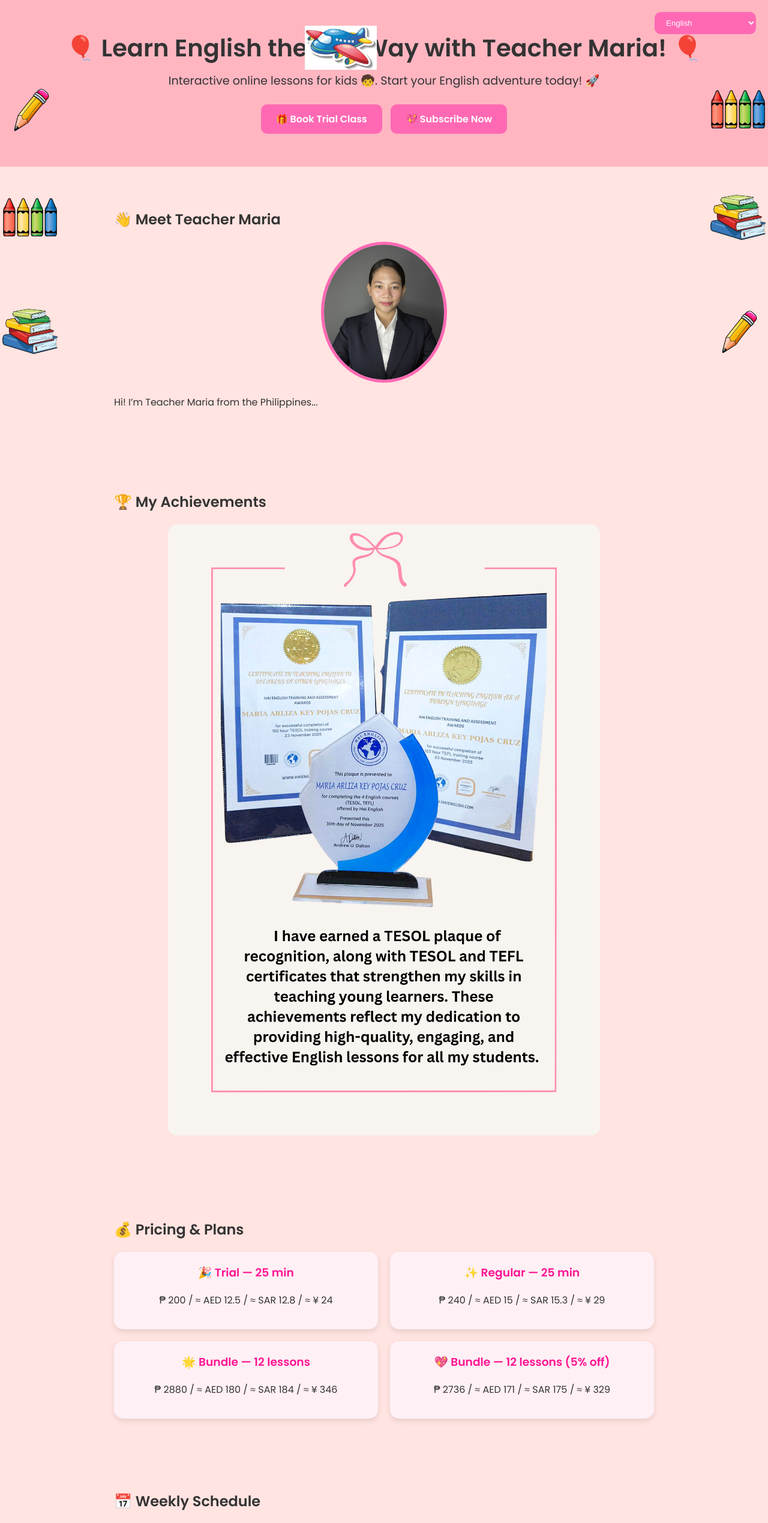
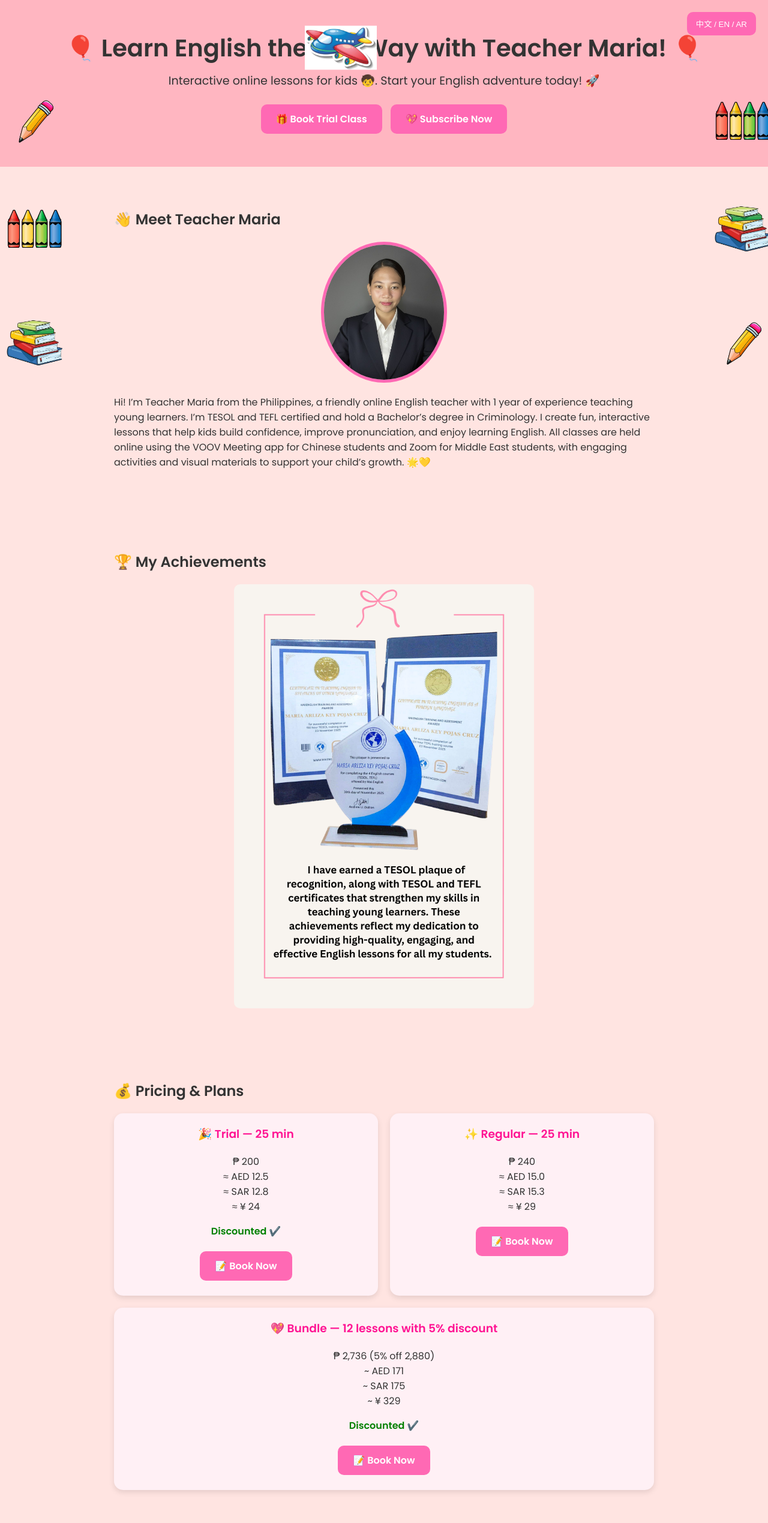
Before and after one commit to cruzmariaarlizakey08-gif/TeacherMaria, a plain HTML site: page index.html in a window 1280 px wide. Shown: the top 2539 px of the page at 60% size. Drawn offline with Linux system fonts and the light colour scheme.

Commit message:
Update index.html

```diff
--- a/index.html
+++ b/index.html
@@ -3,19 +3,19 @@
 <head>
 <meta charset="UTF-8">
 <meta name="viewport" content="width=device-width, initial-scale=1.0">
-<meta name="description" content="Teacher Maria – Online English Teacher for Kids | TESOL & TEFL Certified | Fun Lessons via VOOV | Trial Class Available">
+<meta name="description" content="Teacher Maria – Online English Teacher for Kids | TESOL & TEFL Certified | Fun Lessons via VOOV & Zoom">
 <title>Learn English with Teacher Maria 🎉</title>
 <link href="https://fonts.googleapis.com/css2?family=Poppins:wght@400;600&display=swap" rel="stylesheet">
 <style>
   body { font-family: 'Poppins', sans-serif; margin: 0; padding: 0; background-color: #ffe4e1; color: #333; }
-  header { background-color: #ffb6c1; padding: 50px 20px; text-align: center; position: relative; overflow: hidden; }
+  header { background-color: #ffb6c1; padding: 50px 20px; text-align: center; position: relative; }
   header h1 { font-size: 2.5rem; margin: 0 0 10px; }
   header p { font-size: 1.2rem; margin: 0 0 20px; }
   .btn { background-color: #ff69b4; color: white; padding: 12px 25px; text-decoration: none; border-radius: 10px; font-weight: bold; margin: 5px; display: inline-block; transition: transform 0.2s, background-color 0.2s; }
   .btn:hover { transform: scale(1.1); background-color: #ff1493; }
   section { padding: 50px 20px; max-width: 900px; margin: auto; }
   .about img { max-width: 200px; border-radius: 50%; margin-bottom: 20px; border: 5px solid #ff69b4; display: block; margin-left: auto; margin-right: auto; }
-  .achievements img { max-width: 80%; display: block; margin: 20px auto; border-radius: 15px; }
+  .achievements img { max-width: 500px; display: block; margin: auto; border-radius: 10px; }
   .pricing { display: flex; flex-wrap: wrap; gap: 20px; justify-content: center; }
   .pricing-card { background-color: #fff0f5; padding: 20px; border-radius: 15px; text-align: center; flex: 1 1 250px; box-shadow: 0 4px 10px rgba(0,0,0,0.1); transition: transform 0.2s; }
   .pricing-card:hover { transform: translateY(-5px); }
@@ -24,13 +24,13 @@
   ul li { margin: 10px 0; font-weight: bold; }
   footer { text-align: center; padding: 20px; background-color: #ffb6c1; color: white; }
   .icon { display: inline-block; margin-right: 8px; color: #ff1493; }
-  .side-img { position: fixed; width: 100px; animation: float 3s ease-in-out infinite; z-index: 1; }
+  .side-img { position: fixed; width: 100px; z-index: 1; animation: float 6s ease-in-out infinite alternate; }
   .left { left: 0; }
   .right { right: 0; }
   .img1 { top: 150px; }
   .img2 { top: 330px; }
   .img3 { top: 520px; }
-  @keyframes float { 0% { transform: translateY(0px); } 50% { transform: translateY(-15px); } 100% { transform: translateY(0px); } }
+  @keyframes float { 0% { transform: translate(0,0); } 25% { transform: translate(10px,-10px); } 50% { transform: translate(-10px,10px); } 75% { transform: translate(10px,10px); } 100% { transform: translate(0,0); } }
   .airplane { position: absolute; top: 10px; left: -150px; width: 120px; animation: fly 12s linear infinite; }
   @keyframes fly { 0% { left: -150px; top: 10px; } 50% { left: 50%; top: 30px; } 100% { left: 110%; top: 0px; } }
   .schedule-box { text-align: center; margin-top: 20px; }
@@ -42,19 +42,15 @@
 <body>
 
 <!-- Language Toggle -->
-<select class="lang-toggle" id="langSelect" onchange="changeLang(this.value)">
-  <option value="en">English</option>
-  <option value="zh">中文</option>
-  <option value="ar-sa">العربية (Saudi)</option>
-  <option value="ar-me">العربية (Middle East)</option>
-</select>
+<button class="lang-toggle" onclick="toggleLang()">中文 / EN / AR</button>
 
+<!-- Header -->
 <header>
   <img src="airplane.png" class="airplane">
   <h1 data-en="🎈 Learn English the Fun Way with Teacher Maria! 🎈" data-zh="🎈 和 Teacher Maria 一起快樂學英語！🎈" data-ar-sa="🎈 تعلم الإنجليزية بطريقة ممتعة مع المعلمة ماريا! 🎈" data-ar-me="🎈 تعلم الإنجليزية بطريقة ممتعة مع المعلمة ماريا! 🎈">🎈 Learn English the Fun Way with Teacher Maria! 🎈</h1>
-  <p data-en="Interactive online lessons for kids 🧒. Start your English adventure today! 🚀" data-zh="互動線上課程，讓孩子快樂學習英語！🚀" data-ar-sa="دروس تفاعلية للأطفال 🧒. ابدأ مغامرتك في تعلم الإنجليزية اليوم! 🚀" data-ar-me="دروس تفاعلية للأطفال 🧒. ابدأ مغامرتك في تعلم الإنجليزية اليوم! 🚀">Interactive online lessons for kids 🧒. Start your English adventure today! 🚀</p>
-  <a href="#" class="btn" data-en="🎁 Book Trial Class" data-zh="🎁 預約體驗課" data-ar-sa="🎁 احجز درس تجريبي" data-ar-me="🎁 احجز درس تجريبي">🎁 Book Trial Class</a>
-  <a href="#" class="btn" data-en="💖 Subscribe Now" data-zh="💖 訂閱課程" data-ar-sa="💖 اشترك الآن" data-ar-me="💖 اشترك الآن">💖 Subscribe Now</a>
+  <p data-en="Interactive online lessons for kids 🧒. Start your English adventure today! 🚀" data-zh="互動線上課程，讓孩子快樂學習英語！🚀" data-ar-sa="دروس تفاعلية عبر الإنترنت للأطفال 🧒. ابدأ مغامرتك في تعلم الإنجليزية اليوم! 🚀" data-ar-me="دروس تفاعلية عبر الإنترنت للأطفال 🧒. ابدأ مغامرتك في تعلم الإنجليزية اليوم! 🚀">Interactive online lessons for kids 🧒. Start your English adventure today! 🚀</p>
+  <a href="https://docs.google.com/forms/d/e/1FAIpQLSeXGsgwdczxGy2flT6MPbOJX1g9SHFliKtOqvOWVGJlynW6xQ/viewform?usp=sharing" target="_blank" class="btn" data-en="🎁 Book Trial Class" data-zh="🎁 預約體驗課" data-ar-sa="🎁 حجز درس تجريبي" data-ar-me="🎁 حجز درس تجريبي">🎁 Book Trial Class</a>
+  <a href="#" id="regularBtn" class="btn" data-en="💖 Subscribe Now" data-zh="💖 訂閱課程" data-ar-sa="💖 اشترك الآن" data-ar-me="💖 اشترك الآن">💖 Subscribe Now</a>
 </header>
 
 <!-- Floating Images -->
@@ -72,7 +68,7 @@
   <p data-en="Hi! I’m Teacher Maria from the Philippines, a friendly online English teacher with 1 year of experience teaching young learners. I’m TESOL and TEFL certified and hold a Bachelor’s degree in Criminology. I create fun, interactive lessons that help kids build confidence, improve pronunciation, and enjoy learning English. All classes are held online using the VOOV Meeting app for Chinese students and Zoom for Middle East students, with engaging activities and visual materials to support your child’s growth. 🌟💛"
      data-zh="嗨！我是來自菲律賓的 Teacher Maria，一位有一年教授幼兒經驗的友善線上英語老師。我擁有 TESOL 和 TEFL 認證，並持有犯罪學學士學位。我設計有趣、互動的課程，幫助孩子建立自信、改善發音並享受學習英語。所有課程均通過 VOOV（中國學生）和 Zoom（中東學生）線上進行，並提供互動和視覺教材以支持孩子的成長。🌟💛"
      data-ar-sa="مرحبًا! أنا المعلمة ماريا من الفلبين، معلمة إنجليزية ودية عبر الإنترنت ولدي سنة خبرة في تعليم الأطفال الصغار. أنا حاصلة على شهادات TESOL و TEFL وأحمل درجة البكالوريوس في علم الجريمة. أصمم دروسًا ممتعة وتفاعلية تساعد الأطفال على بناء الثقة، تحسين النطق، والاستمتاع بتعلم الإنجليزية. جميع الدروس تُعقد عبر الإنترنت باستخدام تطبيق VOOV للطلاب الصينيين وZoom للطلاب في الشرق الأوسط، مع أنشطة جذابة ومواد مرئية لدعم نمو طفلك. 🌟💛"
-     data-ar-me="مرحبًا! أنا المعلمة ماريا من الفلبين، معلمة إنجليزية ودية عبر الإنترنت ولدي سنة خبرة في تعليم الأطفال الصغار. أنا حاصلة على شهادات TESOL و TEFL وأحمل درجة البكالوريوس في علم الجريمة. أصمم دروسًا ممتعة وتفاعلية تساعد الأطفال على بناء الثقة، تحسين النطق، والاستمتاع بتعلم الإنجليزية. جميع الدروس تُعقد عبر الإنترنت باستخدام تطبيق VOOV للطلاب الصينيين وZoom للطلاب في الشرق الأوسط، مع أنشطة جذابة ومواد مرئية لدعم نمو طفلك. 🌟💛">Hi! I’m Teacher Maria from the Philippines...</p>
+     data-ar-me="مرحبًا! أنا المعلمة ماريا من الفلبين، معلمة إنجليزية ودية عبر الإنترنت ولدي سنة خبرة في تعليم الأطفال الصغار. أنا حاصلة على شهادات TESOL و TEFL وأحمل درجة البكالوريوس في علم الجريمة. أصمم دروسًا ممتعة وتفاعلية تساعد الأطفال على بناء الثقة، تحسين النطق، والاستمتاع بتعلم الإنجليزية. جميع الدروس تُعقد عبر الإنترنت باستخدام تطبيق VOOV للطلاب الصينيين وZoom للطلاب في الشرق الأوسط، مع أنشطة جذابة ومواد مرئية لدعم نمو طفلك. 🌟💛">Hi! I’m Teacher Maria...</p>
 </section>
 
 <!-- Achievements -->
@@ -88,22 +84,22 @@
 
     <div class="pricing-card">
       <h3 data-en="🎉 Trial — 25 min" data-zh="🎉 試聽課 — 25 分鐘" data-ar-sa="🎉 تجربة — 25 دقيقة" data-ar-me="🎉 تجربة — 25 دقيقة">🎉 Trial — 25 min</h3>
-      <p>₱ 200 / ≈ AED 12.5 / ≈ SAR 12.8 / ≈ ¥ 24</p>
+      <p>₱ 200<br>≈ AED 12.5<br>≈ SAR 12.8<br>≈ ¥ 24</p>
+      <p style="color:green; font-weight:bold;">Discounted ✔️</p>
+      <a href="https://docs.google.com/forms/d/e/1FAIpQLSeXGsgwdczxGy2flT6MPbOJX1g9SHFliKtOqvOWVGJlynW6xQ/viewform?usp=sharing" target="_blank" class="btn" data-en="📝 Book Now" data-zh="📝 預約課程" data-ar-sa="📝 احجز الآن" data-ar-me="📝 احجز الآن">📝 Book Now</a>
     </div>
 
     <div class="pricing-card">
       <h3 data-en="✨ Regular — 25 min" data-zh="✨ 正課 — 25 分鐘" data-ar-sa="✨ منتظم — 25 دقيقة" data-ar-me="✨ منتظم — 25 دقيقة">✨ Regular — 25 min</h3>
-      <p>₱ 240 / ≈ AED 15 / ≈ SAR 15.3 / ≈ ¥ 29</p>
+      <p>₱ 240<br>≈ AED 15.0<br>≈ SAR 15.3<br>≈ ¥ 29</p>
+      <a href="https://docs.google.com/forms/d/e/1FAIpQLSeXGsgwdczxGy2flT6MPbOJX1g9SHFliKtOqvOWVGJlynW6xQ/viewform?usp=sharing" target="_blank" class="btn" data-en="📝 Book Now" data-zh="📝 預約課程" data-ar-sa="📝 احجز الآن" data-ar-me="📝 احجز الآن">📝 Book Now</a>
     </div>
 
     <div class="pricing-card">
-      <h3 data-en="🌟 Bundle — 12 lessons" data-zh="🌟 套餐 — 12 課程" data-ar-sa="🌟 باقة — 12 درس" data-ar-me="🌟 باقة — 12 درس">🌟 Bundle — 12 lessons</h3>
-      <p>₱ 2880 / ≈ AED 180 / ≈ SAR 184 / ≈ ¥ 346</p>
-    </div>
-
-    <div class="pricing-card">
-      <h3 data-en="💖 Bundle — 12 lessons (5% off)" data-zh="💖 套餐 — 12 課程 (95 折)" data-ar-sa="💖 باقة — 12 درس (خصم 5٪)" data-ar-me="💖 باقة — 12 درس (خصم 5٪)">💖 Bundle — 12 lessons (5% off)</h3>
-      <p>₱ 2736 / ≈ AED 171 / ≈ SAR 175 / ≈ ¥ 329</p>
+      <h3 data-en="💖 Bundle — 12 lessons with 5% discount" data-zh="💖 套餐 — 12 課程 (95 折)" data-ar-sa="💖 باقة — 12 درس (خصم 5٪)" data-ar-me="💖 باقة — 12 درس (خصم 5٪)">💖 Bundle — 12 lessons with 5% discount</h3>
+      <p>₱ 2,736 (5% off 2,880)<br>~ AED 171<br>~ SAR 175<br>~ ¥ 329</p>
+      <p style="color:green; font-weight:bold;">Discounted ✔️</p>
+      <a href="https://docs.google.com/forms/d/e/1FAIpQLSeXGsgwdczxGy2flT6MPbOJX1g9SHFliKtOqvOWVGJlynW6xQ/viewform?usp=sharing" target="_blank" class="btn" data-en="📝 Book Now" data-zh="📝 預約課程" data-ar-sa="📝 احجز الآن" data-ar-me="📝 احجز الآن">📝 Book Now</a>
     </div>
 
   </div>
@@ -111,31 +107,29 @@
 
 <!-- Weekly Schedule -->
 <section id="schedule">
-  <h2 data-en="📅 Weekly Schedule" data-zh="📅 每週課程時間表" data-ar-sa="📅 الجدول الأسبوعي" data-ar-me="📅 الجدول الأسبوعي">📅 Weekly Schedule</h2>
+  <h2 data-en="📅 Weekly Schedule" data-zh="📅 每週課程時間表" data-ar-sa="📅 جدول الدروس الأسبوعي" data-ar-me="📅 جدول الدروس الأسبوعي">📅 Weekly Schedule</h2>
   <div class="schedule-box">
     <img src="schedule.png" alt="Weekly Schedule">
   </div>
 </section>
 
-<!-- Payment & Contact -->
+<!-- Payment Methods -->
 <section id="payment">
   <h2 data-en="💳 Payment Methods" data-zh="💳 付款方式" data-ar-sa="💳 طرق الدفع" data-ar-me="💳 طرق الدفع">💳 Payment Methods</h2>
-  <p data-en="Payments are safe and secure. After booking, you’ll receive your VOOV lesson link via email. ✅"
-     data-zh="付款安全可靠。預約後，您將通過電子郵件收到 VOOV 課程連結。✅"
-     data-ar-sa="الدفع آمن وموثوق. بعد الحجز، ستتلقى رابط درس VOOV عبر البريد الإلكتروني. ✅"
-     data-ar-me="الدفع آمن وموثوق. بعد الحجز، ستتلقى رابط درس VOOV عبر البريد الإلكتروني. ✅">Payments are safe and secure. After booking, you’ll receive your VOOV lesson link via email. ✅</p>
+  <p>Payments are safe and secure. After booking, you’ll receive your VOOV lesson link via email. ✅</p>
   <ul>
-    <li>💳 ALIPAY: 09218502868 Teacher Maria</li>
-    <li>💳 Wise App: 09218502868 Maria Arliza Key Cruz</li>
-    <li>💳 PayPal: 09219502868 Maria Arliza Key Cruz</li>
+    <li><span class="icon">💳</span>ALIPAY 09218502868 TEACHER MARIA</li>
+    <li><span class="icon">💳</span>Wise App: 09218502868 Maria Arliza Key Cruz</li>
+    <li><span class="icon">💳</span>PayPal: 09219502868 Maria Arliza Key Cruz</li>
   </ul>
 </section>
 
+<!-- Contact / QR -->
 <section id="contact">
   <h2 data-en="📬 Get in Touch" data-zh="📬 聯絡我" data-ar-sa="📬 تواصل معنا" data-ar-me="📬 تواصل معنا">📬 Get in Touch</h2>
   <p><strong>cruzmariaarlizakeycruz08@gmail.com</strong></p>
   <p data-en="WhatsApp QR Code" data-zh="WhatsApp 二維碼" data-ar-sa="رمز WhatsApp" data-ar-me="رمز WhatsApp">WhatsApp QR Code</p>
-  <img src="qr.png" alt="WhatsApp QR Code" style="max-width:200px; display:block; margin:auto;">
+  <img src="qr.png" alt="WhatsApp QR Code" style="max-width:250px; display:block; margin:auto; border-radius:10px;">
 </section>
 
 <footer>
@@ -143,15 +137,36 @@
 </footer>
 
 <script>
-function changeLang(lang) {
+// Language Toggle with Persistent Selection
+function toggleLang() {
+  const savedLang = localStorage.getItem('selectedLang') || 'en';
+  let newLang = 'en';
+  if(savedLang === 'en') newLang = 'zh';
+  else if(savedLang === 'zh') newLang = 'ar-sa';
+  else if(savedLang === 'ar-sa') newLang = 'ar-me';
+  else newLang = 'en';
+  localStorage.setItem('selectedLang', newLang);
+
   const elements = document.querySelectorAll('[data-en]');
   elements.forEach(el => {
-    if(lang === 'en'){ el.innerText = el.dataset.en; }
-    else if(lang === 'zh'){ el.innerText = el.dataset.zh; }
-    else if(lang === 'ar-sa'){ el.innerText = el.dataset.arSa || el.dataset.en; }
-    else if(lang === 'ar-me'){ el.innerText = el.dataset.arMe || el.dataset.en; }
+    if(newLang === 'en'){ el.innerText = el.dataset.en; }
+    else if(newLang === 'zh'){ el.innerText = el.dataset.zh; }
+    else if(newLang === 'ar-sa'){ el.innerText = el.dataset.arSa || el.dataset.en; }
+    else if(newLang === 'ar-me'){ el.innerText = el.dataset.arMe || el.dataset.en; }
   });
 }
+
+// Load saved language on page load
+window.onload = function() {
+  const savedLang = localStorage.getItem('selectedLang') || 'en';
+  const elements = document.querySelectorAll('[data-en]');
+  elements.forEach(el => {
+    if(savedLang === 'en'){ el.innerText = el.dataset.en; }
+    else if(savedLang === 'zh'){ el.innerText = el.dataset.zh; }
+    else if(savedLang === 'ar-sa'){ el.innerText = el.dataset.arSa || el.dataset.en; }
+    else if(savedLang === 'ar-me'){ el.innerText = el.dataset.arMe || el.dataset.en; }
+  });
+};
 </script>
 
 </body>
```
